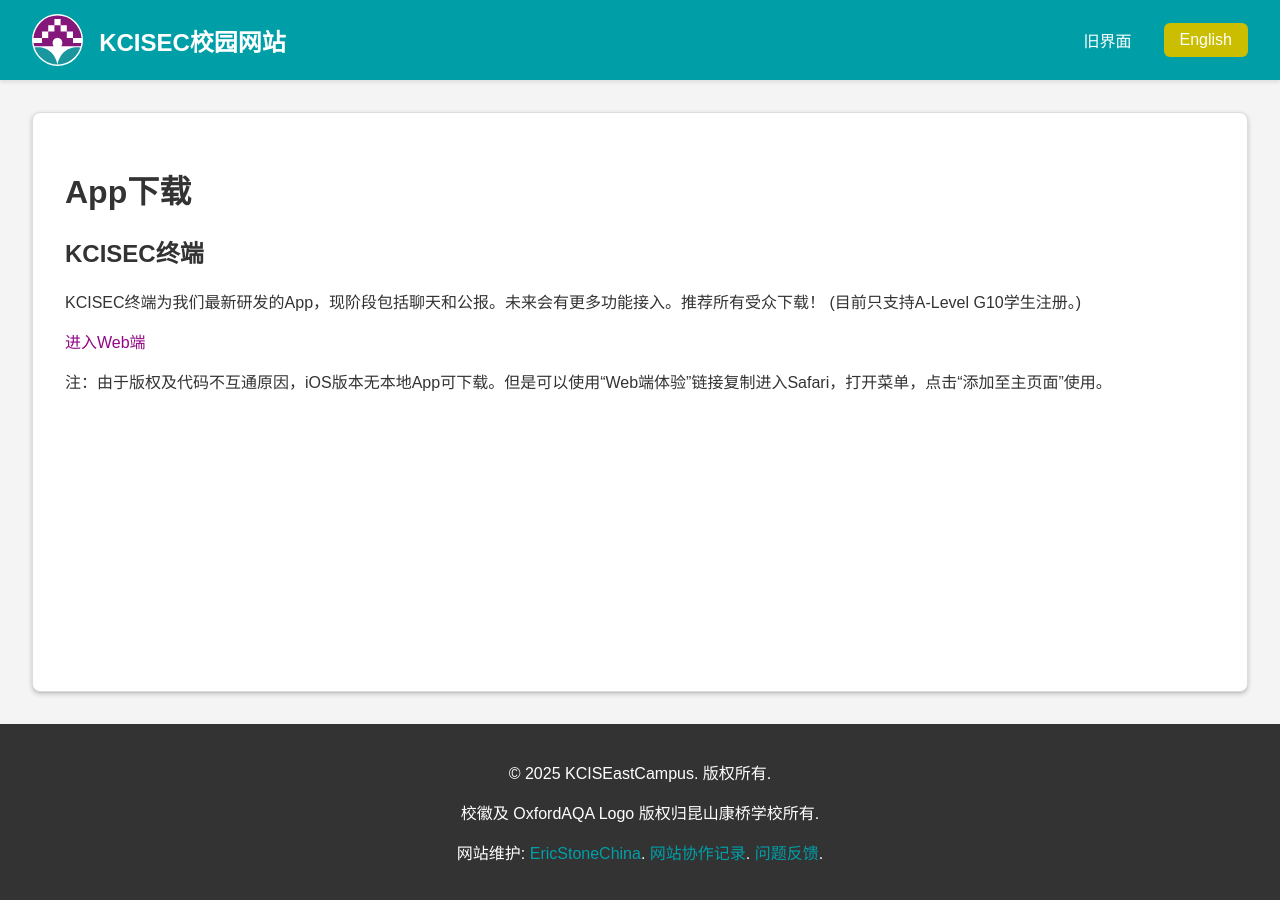
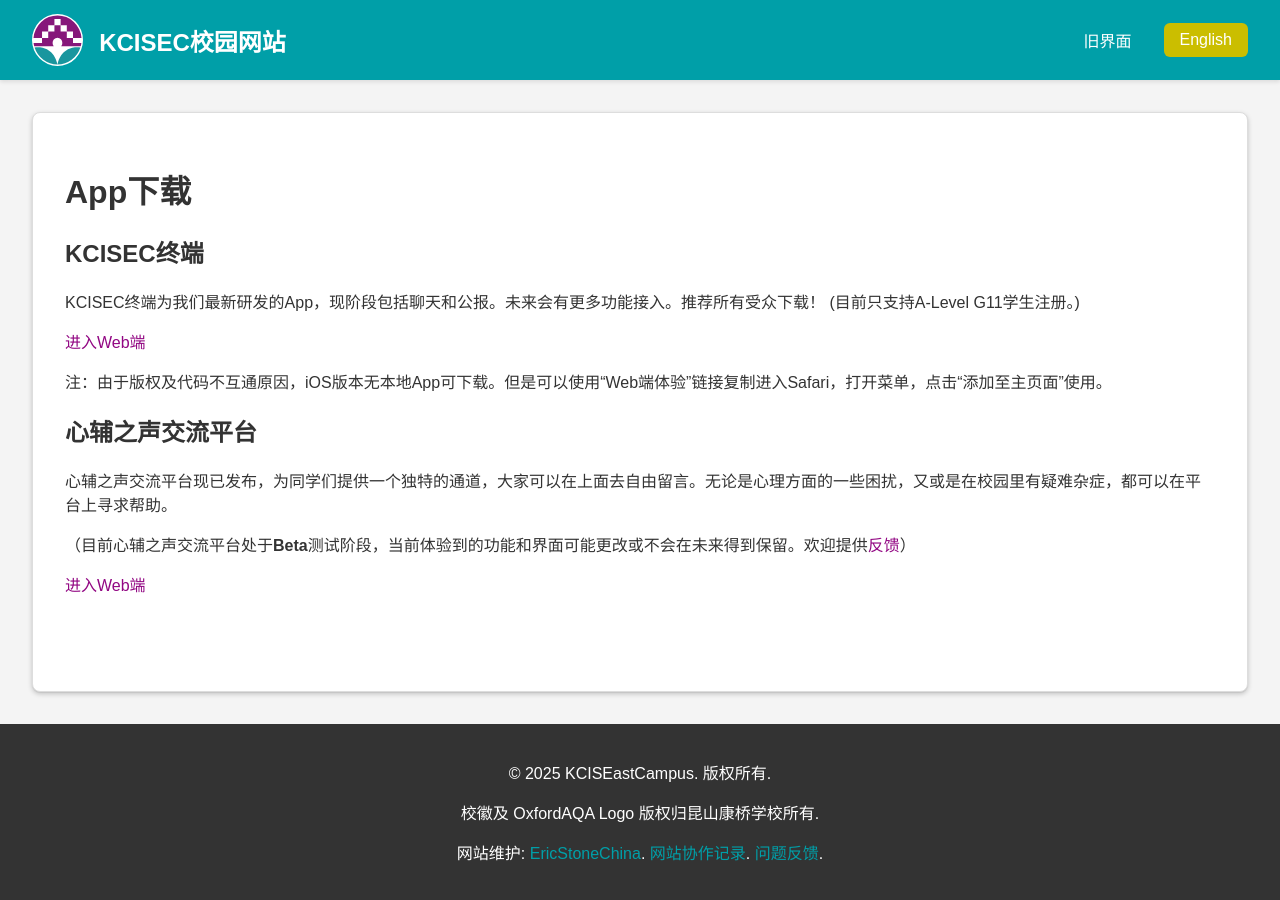
Before and after one commit to KCISEastCampus/Pages, a Jekyll site: the page built from app/index.md, in a window 1280 px wide. Built offline with Jekyll 4.4.1, drawn with Linux system fonts in a browser that asks for light colours; some web fonts are replaced.

Commit message:
feat: add 心辅之声 into App

```diff
--- a/app/index.md
+++ b/app/index.md
@@ -7,8 +7,15 @@
 
 ## KCISEC终端
 KCISEC终端为我们最新研发的App，现阶段包括聊天和公报。未来会有更多功能接入。推荐所有受众下载！
-(目前只支持A-Level G10学生注册。)
+(目前只支持A-Level G11学生注册。)
 
 [进入Web端](https://coco.codemao.cn/editor/player/254319992?channel=h5)
 
 注：由于版权及代码不互通原因，iOS版本无本地App可下载。但是可以使用“Web端体验”链接复制进入Safari，打开菜单，点击“添加至主页面”使用。
+
+## 心辅之声交流平台
+心辅之声交流平台现已发布，为同学们提供一个独特的通道，大家可以在上面去自由留言。无论是心理方面的一些困扰，又或是在校园里有疑难杂症，都可以在平台上寻求帮助。
+
+（目前心辅之声交流平台处于**Beta**测试阶段，当前体验到的功能和界面可能更改或不会在未来得到保留。欢迎提供[反馈](mailto:EricStone2009@163.com)）
+
+[进入Web端](https://coco.codemao.cn/editor/player/283238483?channel=h5)
```
Also changed, not shown: en/app/index.md (+1 -1 lines).
